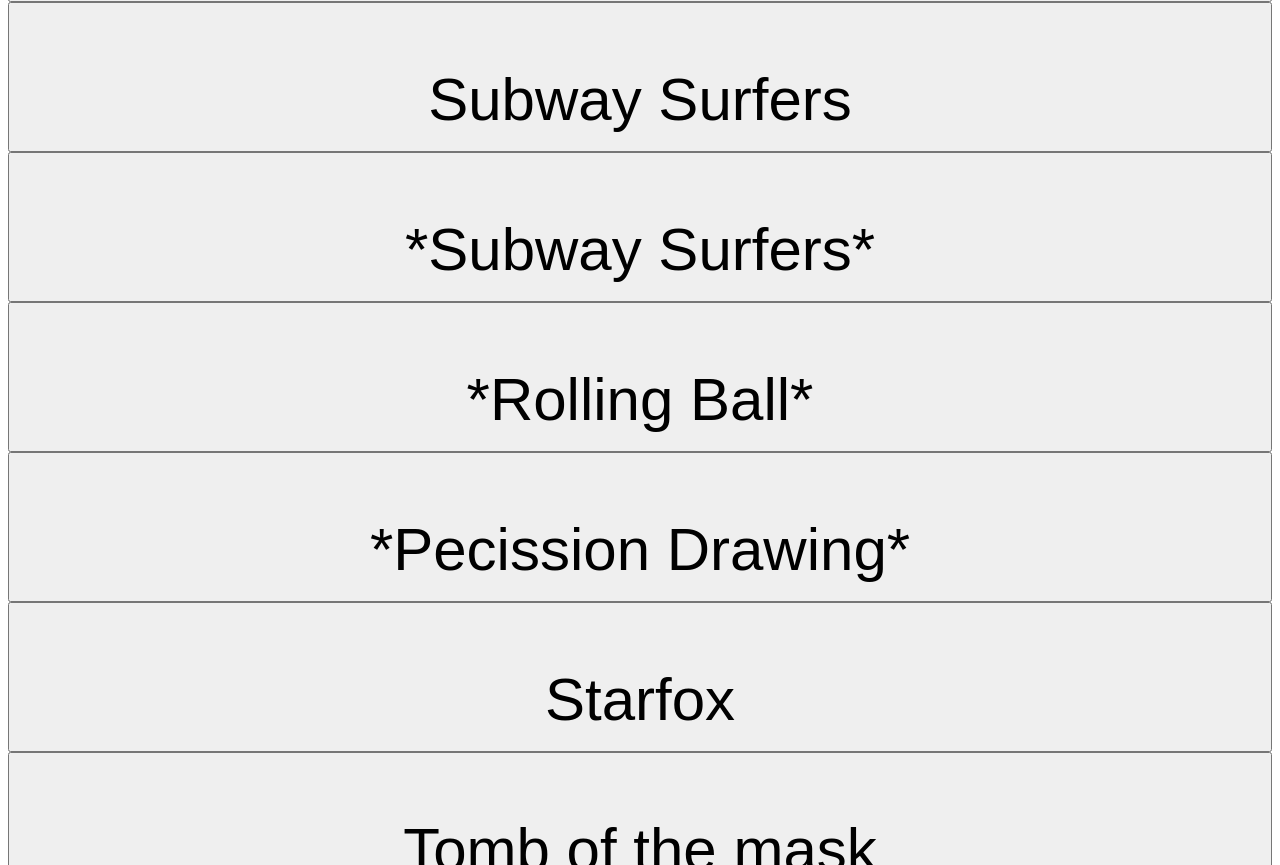
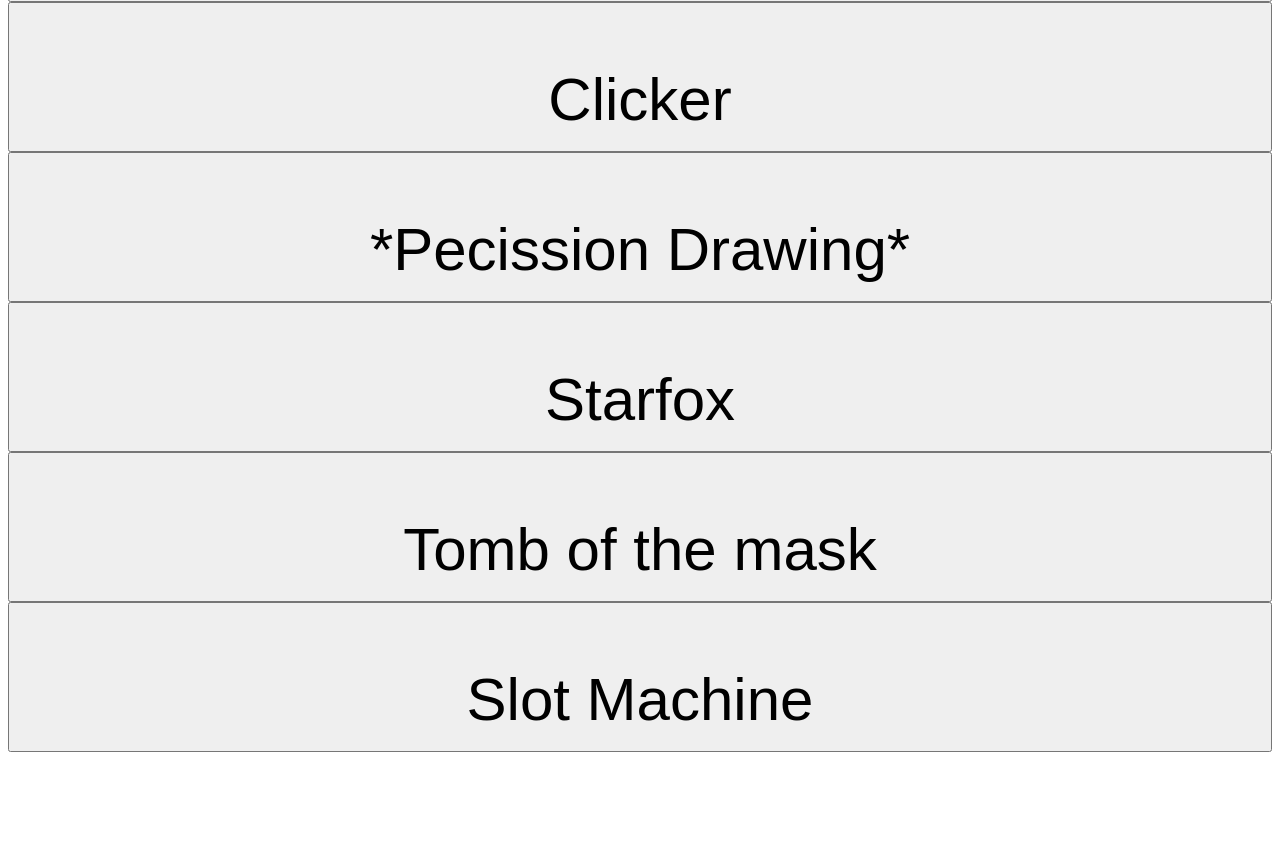
Before and after one commit to luiskawaiineko/gamesForWatch, a plain HTML site: page index.html in a window 1280 px wide. Shown: the part 1056-1921 px from the top of the page. After the commit the page ends 1816 px from the top, so only its background shows below. Drawn offline with Linux system fonts and the light colour scheme.

Commit message:
Update index.html

```diff
--- a/index.html
+++ b/index.html
@@ -12,9 +12,7 @@
 <a href="https://turbowarp.org/778289621/embed/?stuck"><button style="height:150px;width:100%"><p style="font-size:60px">3D Rubik</p></button></a>
 <a href="https://turbowarp.org/800745315/embed/?stuck"><button style="height:150px;width:100%"><p style="font-size:60px">Pecission Drawing</p></button></a>
 <a href="https://turbowarp.org/308004866/embed/?stuck"><button style="height:150px;width:100%"><p style="font-size:60px">Tennis 3D</p></button></a>
-<a href="https://turbowarp.org/706136368/embed/?stuck"><button style="height:150px;width:100%"><p style="font-size:60px">Subway Surfers</p></button></a>
-<a href="https://forkphorus.github.io/embed.html?id=706136368&auto-start=true"><button style="height:150px;width:100%"><p style="font-size:60px">*Subway Surfers*</p></button></a>
-<a href="https://forkphorus.github.io/embed.html?id=135170508&auto-start=true"><button style="height:150px;width:100%"><p style="font-size:60px">*Rolling Ball*</p></button></a>
+<a href="https://www.crazygames.com/game/candy-clicker-2"><button style="height:150px;width:100%"><p style="font-size:60px">Clicker</p></button></a>
 <a href="https://forkphorus.github.io/embed.html?id=800745315&auto-start=true"><button style="height:150px;width:100%"><p style="font-size:60px">*Pecission Drawing*</p></button></a>
 <a href="https://turbowarp.org/524075567/embed/?stuck"><button style="height:150px;width:100%"><p style="font-size:60px">Starfox</p></button></a>
 <a href="https://turbowarp.org/320661543/embed/?stuck"><button style="height:150px;width:100%"><p style="font-size:60px">Tomb of the mask</p></button></a>
```
